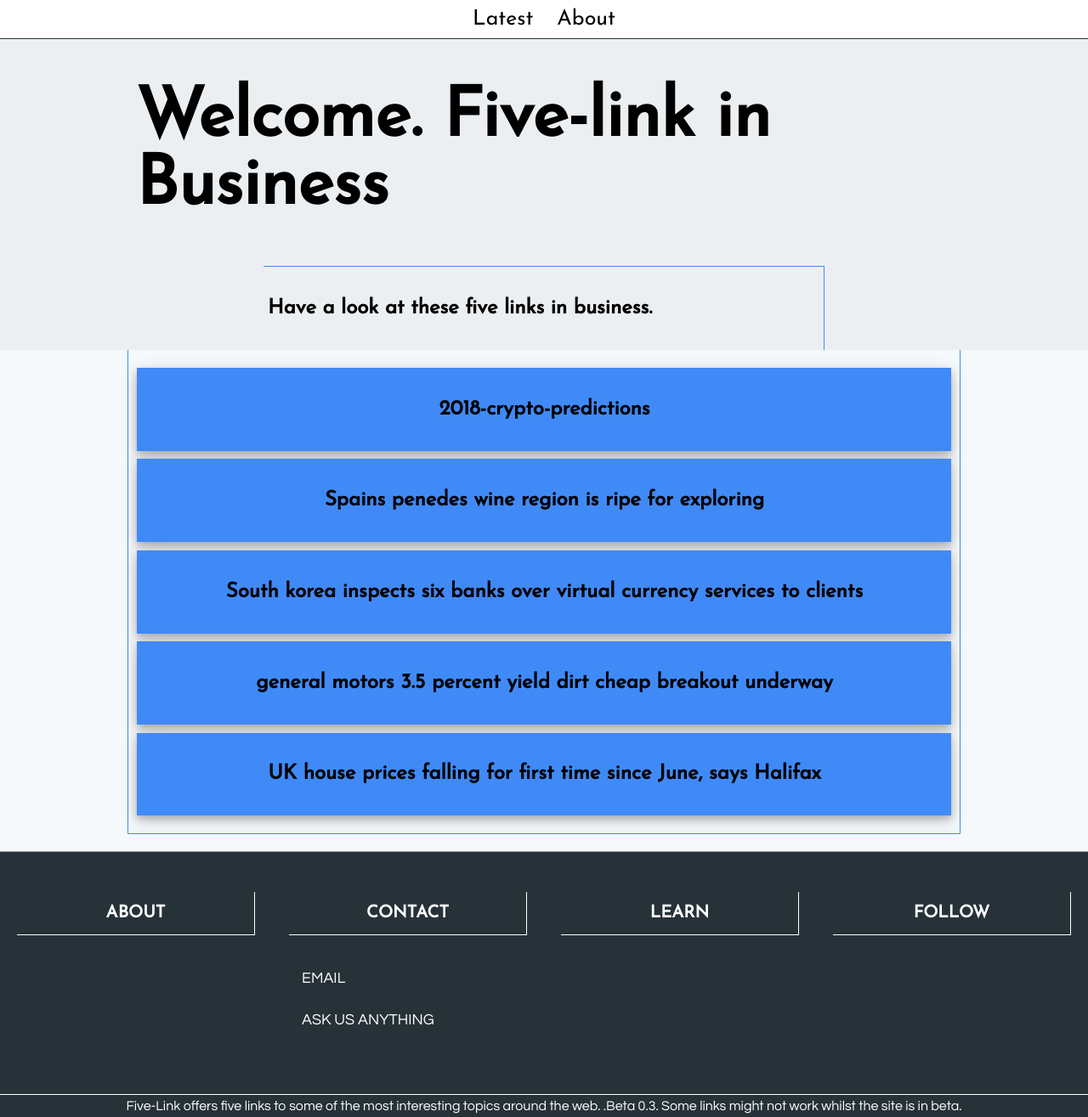
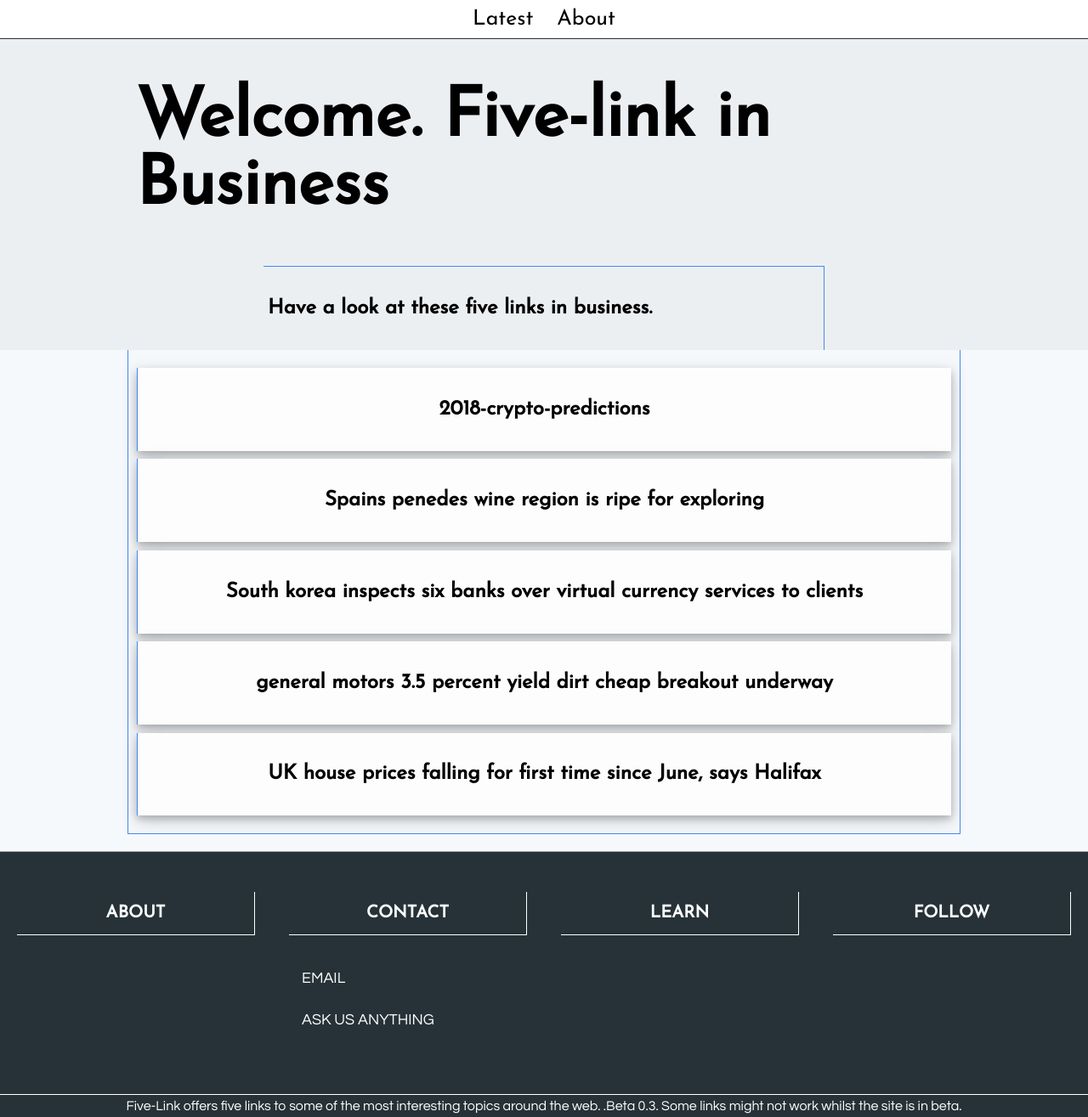
Before and after one commit to hub63501/my-links, a Jekyll site: the page built from _posts/2018-01-08-Welcome-and-Five-Link-in-Business.markdown, in a window 1280 px wide. Shown: the whole page at 85% size. Built offline with Jekyll 4.4.1, drawn with Linux system fonts in a browser that asks for light colours.

Commit message:
changes to list elements

```diff
--- a/assets/CSS/CSS-U_flex.css
+++ b/assets/CSS/CSS-U_flex.css
@@ -391,7 +391,7 @@ input[type=button]:hover{
     border-bottom: 0px solid #408af8;
     border-right: 0px solid #408af8;
     border-top: 0px solid #408af8;
-    background-color: #408af8;
+    background-color: #fdfdfd;
     box-shadow: 0 4px 8px 0 rgba(0, 0, 0, 0.2), 0 6px 20px 0 rgba(0, 0, 0, 0.19);
     text-align: center;
     margin-bottom: 1%;
```
